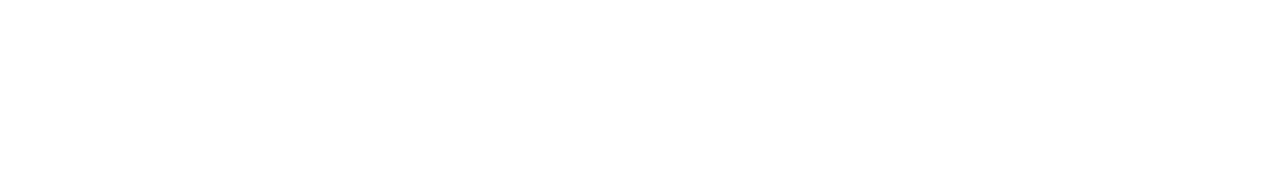
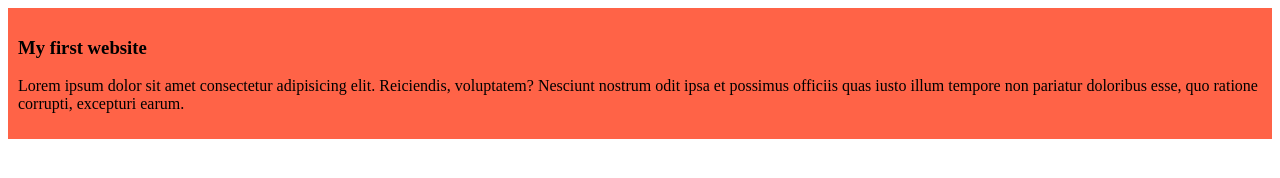
Before and after one commit to 96shahadat/my-simple-website, a plain HTML site: page index.html in a window 1280 px wide. Drawn offline with Linux system fonts and the light colour scheme.

Commit message:
added the first blog

```diff
--- a/index.html
+++ b/index.html
@@ -5,10 +5,15 @@
   <meta charset="UTF-8">
   <meta name="viewport" content="width=device-width, initial-scale=1.0">
   <title>My simple Website</title>
+  <link rel="stylesheet" href="style/blog.css">
 </head>
 
 <body>
-
+  <div>
+    <h3>My first website</h3>
+    <p>Lorem ipsum dolor sit amet consectetur adipisicing elit. Reiciendis, voluptatem? Nesciunt nostrum odit ipsa et
+      possimus officiis quas iusto illum tempore non pariatur doloribus esse, quo ratione corrupti, excepturi earum.</p>
+  </div>
 </body>
 
 </html>
--- /dev/null
+++ b/style/blog.css
@@ -0,0 +1,4 @@
+div{
+  background-color: tomato;
+  padding: 10px;
+}
```
